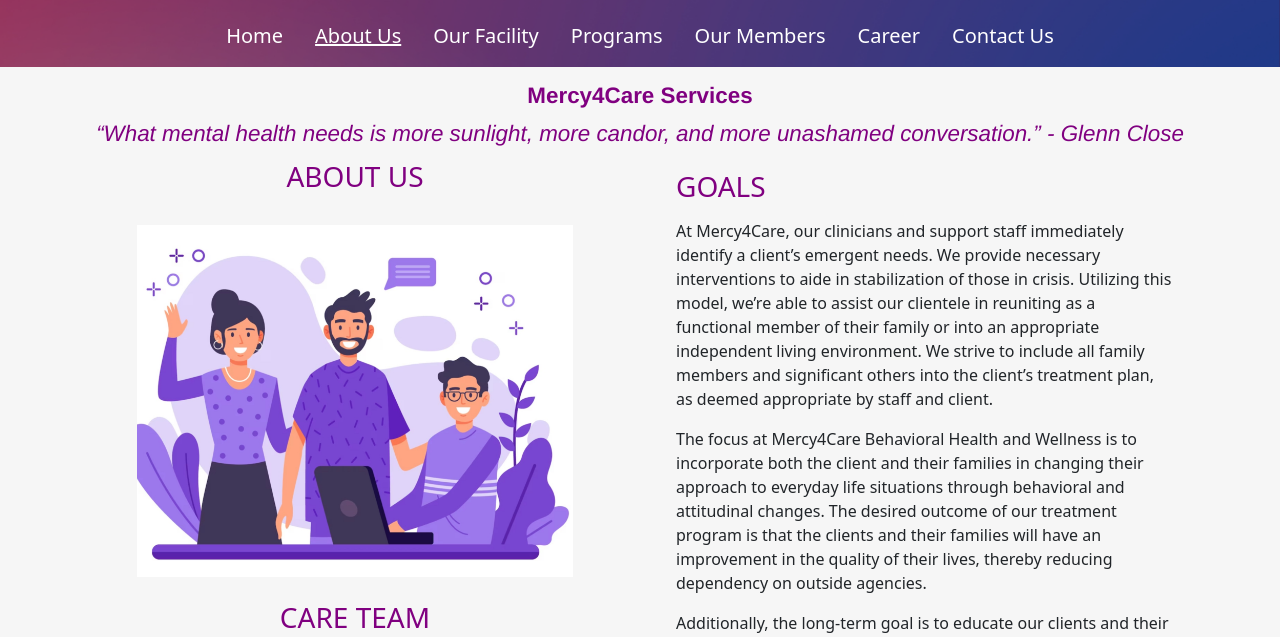
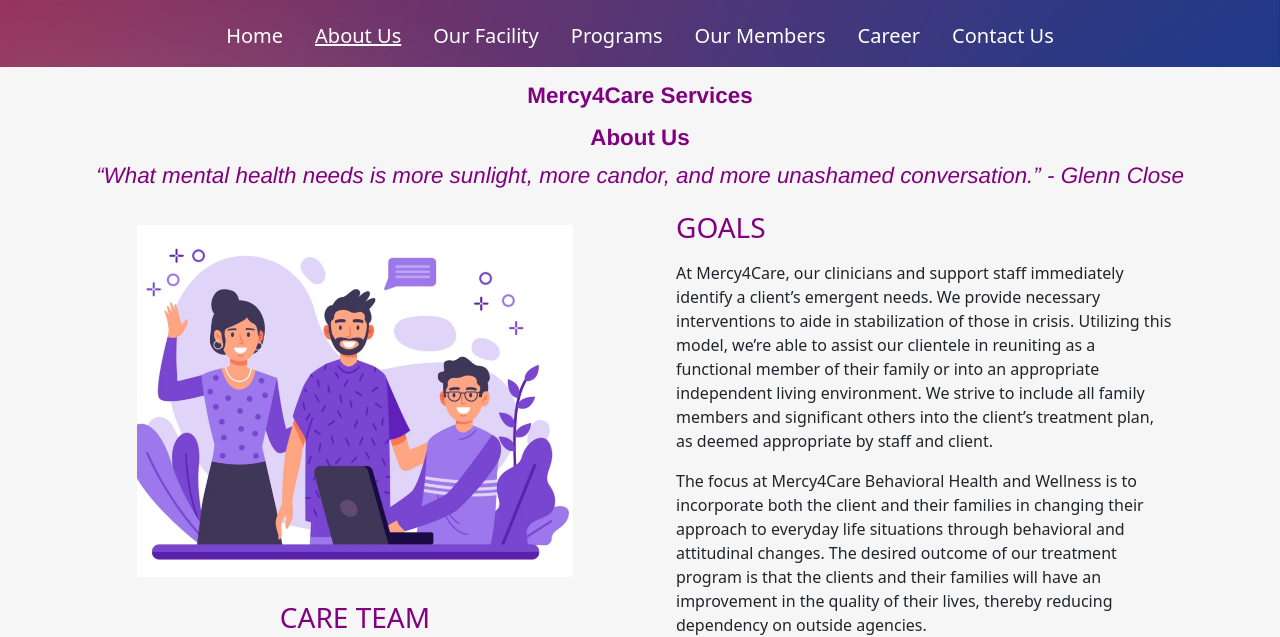
Before and after one commit to wajidkhanp/mercy4care, a plain HTML site: page AboutUs.html in a window 1280 px wide. Shown: the part 186-823 px from the top of the page. Drawn offline with nearby package versions, Linux system fonts and the light colour scheme.

Commit message:
Update to About Us

```diff
--- a/AboutUs.html
+++ b/AboutUs.html
@@ -54,6 +54,9 @@
         <div class="text-center heading-mc4 py-1 ">
             Mercy4Care Services
         </div>
+        <div class="text-center heading-mc4 py-1 ">
+            About Us
+        </div>
         <h5 class="text-center heading2-mc4 py-1 ">
             “What mental health needs is more sunlight, more candor, and more unashamed conversation.” - Glenn Close
         </h5>
@@ -62,7 +65,6 @@
         <div class="row">
             <div class="col-md-6">
                 <div class="col text-center">
-                    <h3 class="text-purple text-uppercase"> About Us </h3>
                     <img src="images/AboutUs-m4c.jpg" class="rounded-3 aboutus-img-mc4 py-4" alt="Submit Your Referral">
                     <h3 class="text-purple text-uppercase"> Care Team</h3>
 
```
Also changed, not shown: 1 other file.
